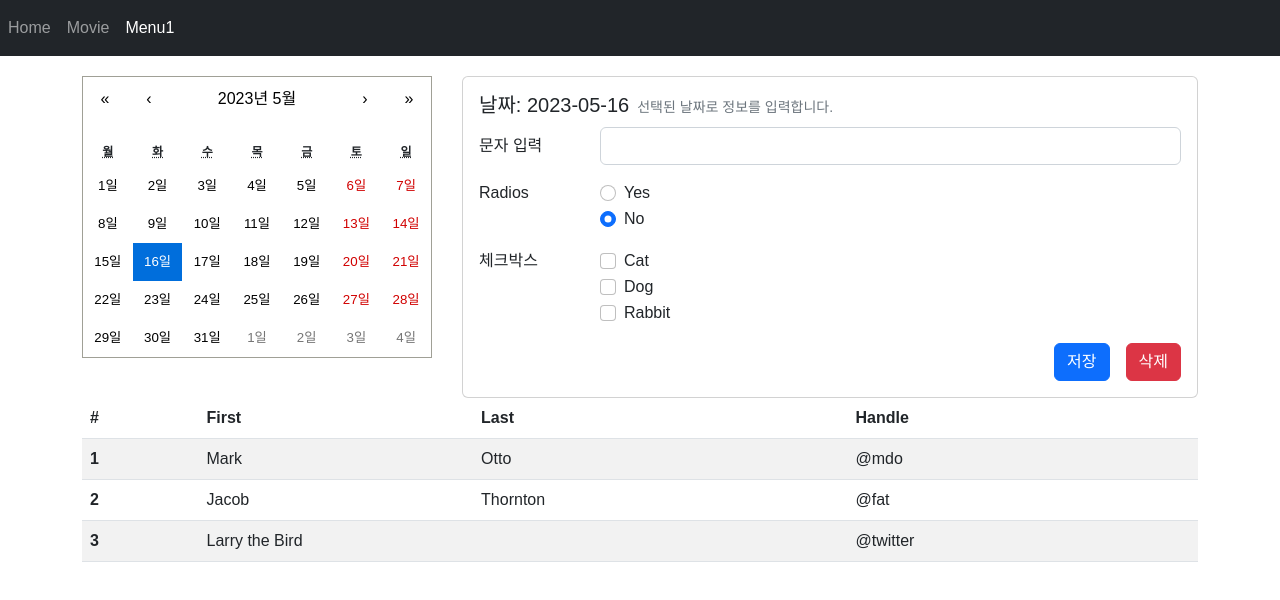
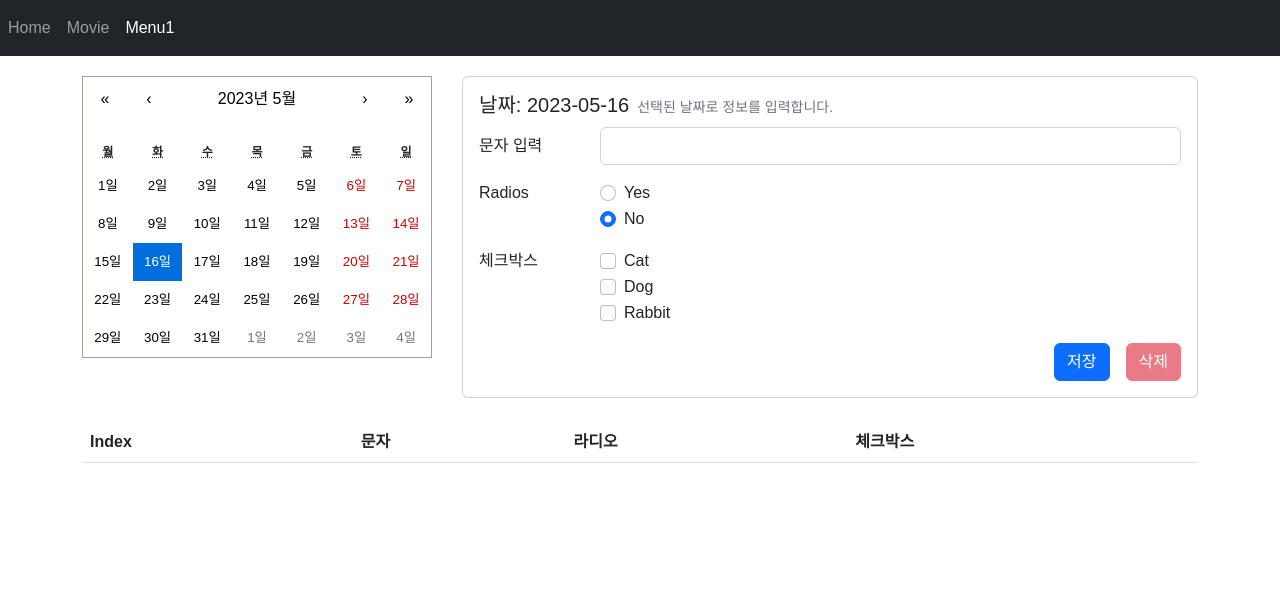
Before and after one commit to hi-aa/movie-react-project, a React (Create React App) app: page /menu1 in a window 1280 px wide. Shown: the top 600 px of the page. Built offline with nearby package versions, Linux system fonts and the light colour scheme.

Commit message:
목록 추가

```diff
--- a/src/components/menu1/Item.module.css
+++ /dev/null
@@ -1,28 +0,0 @@
-table {
-  width: 90%;
-  margin: auto;
-  border-collapse: collapse;
-}
-table th {
-  padding: 10px;
-  color: #168;
-  border-bottom: 3px solid #168;
-  text-align: left;
-}
-table tbody td {
-  color: #669;
-  padding: 10px;
-  border-bottom: 1px solid #ddd;
-}
-table tbody tr:hover td, table tbody tr.active td{
-  color: rgb(1, 1, 77);
-  background-color: #a2cef847;
-}
-table tbody tr.active td {
-  font-weight: bold;
-}
-table tbody tr.check td{
-  color: rgb(136, 136, 139);
-  /* background-color: #ddd; */
-  text-decoration: line-through;
-}
--- a/src/components/menu1/MenuForm.jsx
+++ b/src/components/menu1/MenuForm.jsx
@@ -1,97 +1,98 @@
+/* eslint-disable react-hooks/exhaustive-deps */
 import { useEffect } from "react";
 import { useForm } from "react-hook-form";
 
-export default function MenuForm() {
+export default function MenuForm({ saveData }) {
   const {
     register,
-    // handleSubmit,
+    handleSubmit,
     watch,
     getValues,
     // formState: { errors },
   } = useForm({ defaultValues: { str: "", radio: "N", checkbox: [] } });
 
-  const watchCheckbox = watch("checkbox");
-  useEffect(() => {
-    console.log(getValues());
-  }, [watchCheckbox]);
+  const onSubmit = (data) => {
+    console.log("save", { data });
+    saveData(data);
+  };
 
   return (
-    <form>
-      <div class="row mb-3">
-        <label for="str1" class="col-sm-2 col-form-label">
+    <form onSubmit={handleSubmit(onSubmit)}>
+      <div className="row mb-3">
+        <label htmlFor="str1" className="col-sm-2 col-form-label">
           문자 입력
         </label>
-        <div class="col-sm-10">
+        <div className="col-sm-10">
           <input type="text" className="form-control" {...register("str")} />
         </div>
       </div>
 
-      <fieldset class="row mb-3">
-        <legend class="col-form-label col-sm-2 pt-0">Radios</legend>
-        <div class="col-sm-10">
-          <div class="form-check">
+      <fieldset className="row mb-3">
+        <legend className="col-form-label col-sm-2 pt-0">Radios</legend>
+        <div className="col-sm-10">
+          <div className="form-check">
             <input
-              class="form-check-input"
+              className="form-check-input"
               type="radio"
               {...register("radio")}
               id="radioY"
               value="Y"
             />
-            <label class="form-check-label" for="radioY">
+            <label className="form-check-label" htmlFor="radioY">
               Yes
             </label>
           </div>
-          <div class="form-check">
+          <div className="form-check">
             <input
-              class="form-check-input"
+              className="form-check-input"
               type="radio"
               {...register("radio")}
               id="radioN"
               value="N"
             />
-            <label class="form-check-label" for="radioN">
+            <label className="form-check-label" htmlFor="radioN">
               No
             </label>
           </div>
         </div>
       </fieldset>
 
-      <div class="row mb-3">
-        <legend class="col-form-label col-sm-2 pt-0">체크박스</legend>
-        <div class="col-sm-10">
-          <div class="form-check">
+      <div className="row mb-3">
+        <legend className="col-form-label col-sm-2 pt-0">체크박스</legend>
+        <div className="col-sm-10">
+          <div className="form-check">
             <input
-              class="form-check-input"
+              className="form-check-input"
               type="checkbox"
               {...register("checkbox")}
               id="checkbox1"
               value="cat"
             />
-            <label class="form-check-label" for="checkbox1">
+            <label className="form-check-label" htmlFor="checkbox1">
               Cat
             </label>
           </div>
-          <div class="form-check">
+          <div className="form-check">
             <input
-              class="form-check-input"
+              className="form-check-input"
               type="checkbox"
               {...register("checkbox")}
               id="checkbox2"
               value="dog"
             />
-            <label class="form-check-label" for="checkbox2">
+            <label className="form-check-label" htmlFor="checkbox2">
               Dog
             </label>
           </div>
-          <div class="form-check">
+          <div className="form-check">
             <input
-              class="form-check-input"
+              className="form-check-input"
               type="checkbox"
               {...register("checkbox")}
               id="checkbox3"
               value="rabbit"
             />
-            <label class="form-check-label" for="checkbox3">
+            <label className="form-check-label" htmlFor="checkbox3">
               Rabbit
             </label>
           </div>
@@ -99,10 +100,10 @@ export default function MenuForm() {
       </div>
       {/* 버튼영역 */}
       <div className="d-grid gap-2 d-md-flex justify-content-md-end">
-        <button className="btn btn-primary me-md-2" type="button">
+        <button className="btn btn-primary me-md-2" type="submit">
           저장
         </button>
-        <button type="button" class="btn btn-danger">
+        <button type="button" className="btn btn-danger" disabled>
           삭제
         </button>
       </div>
--- /dev/null
+++ b/src/components/menu1/MenuList.jsx
@@ -0,0 +1,28 @@
+export default function MenuList({ list }) {
+  return (
+    <div className="row">
+      <div className="col">
+        <table className="table table-striped light">
+          <thead>
+            <tr>
+              <th scope="col">Index</th>
+              <th scope="col">문자</th>
+              <th scope="col">라디오</th>
+              <th scope="col">체크박스</th>
+            </tr>
+          </thead>
+          <tbody>
+            {list.map((v, i) => (
+              <tr>
+                <th scope="row">{i + 1}</th>
+                <td>{v.str}</td>
+                <td>{v.radio === "Y" ? "Yes" : "No"}</td>
+                <td>{v.checkbox?.join(",")}</td>
+              </tr>
+            ))}
+          </tbody>
+        </table>
+      </div>
+    </div>
+  );
+}
--- a/src/pages/Menu1/Menu1.jsx
+++ b/src/pages/Menu1/Menu1.jsx
@@ -1,16 +1,21 @@
 import Calendar from "react-calendar";
 import dayjs from "dayjs";
-import { useForm } from "react-hook-form";
 import { useState } from "react";
 import MenuForm from "../../components/menu1/MenuForm";
+import MenuList from "../../components/menu1/MenuList";
 
 function Menu1() {
   const [ymd, setYmd] = useState(dayjs().format("YYYY-MM-DD")); // 날짜 선택
+  const [list, setList] = useState([]);
+
+  const saveData = (params = {}) => {
+    setList((prev) => [...prev, params]);
+  };
 
   return (
     <>
       <div className="container">
-        <div className="row">
+        <div className="row mb-4">
           <div className="col-6 col-md-4">
             <Calendar
               value={ymd}
@@ -28,83 +33,15 @@ function Menu1() {
                     선택된 날짜로 정보를 입력합니다.
                   </span>
                 </div>
-                <MenuForm />
+
+                <MenuForm saveData={saveData} />
               </div>
             </div>
           </div>
         </div>
-        <div className="row">
-          <div className="col">
-            <table className="table table-striped light">
-              <thead>
-                <tr>
-                  <th scope="col">#</th>
-                  <th scope="col">First</th>
-                  <th scope="col">Last</th>
-                  <th scope="col">Handle</th>
-                </tr>
-              </thead>
-              <tbody>
-                <tr>
-                  <th scope="row">1</th>
-                  <td>Mark</td>
-                  <td>Otto</td>
-                  <td>@mdo</td>
-                </tr>
-                <tr>
-                  <th scope="row">2</th>
-                  <td>Jacob</td>
-                  <td>Thornton</td>
-                  <td>@fat</td>
-                </tr>
-                <tr>
-                  <th scope="row">3</th>
-                  <td colSpan="2">Larry the Bird</td>
-                  <td>@twitter</td>
-                </tr>
-              </tbody>
-            </table>
-          </div>
-        </div>
+
+        <MenuList list={list} />
       </div>
-
-      {/* <div className="btn-wrap">
-        <br />
-        <input
-          type="text"
-          name="menu1"
-          value={inputs.menu1}
-          onChange={onChangeInputs}
-        />
-
-        <button className={styles["btn"]} onClick={addMenu} title="Add item">
-          <FontAwesomeIcon icon={faPlus} size="2xl" />
-        </button>
-        <button
-          className={styles["btn"]}
-          onClick={deleteMenu}
-          title="Delete item"
-        >
-          <FontAwesomeIcon icon={faXmark} size="2xl" />
-        </button>
-        <button
-          className={styles["btn"]}
-          onClick={checkMenu}
-          title="Check item"
-        >
-          <FontAwesomeIcon icon={faCheck} size="2xl" />
-        </button>
-      </div> */}
-      {/* <div className={styles["alert-wrap"]}>{alert}</div> */}
-
-      {/* <div className="cont-wrap">
-        <Item
-          list={list}
-          selectedKey={selectedKey}
-          setSelectedKey={setSelectedKey}
-          clearList={clearList}
-        />
-      </div> */}
     </>
   );
 }
```
Also changed, not shown: src/components/menu1/Item.jsx (deleted, +0 -46 lines).
